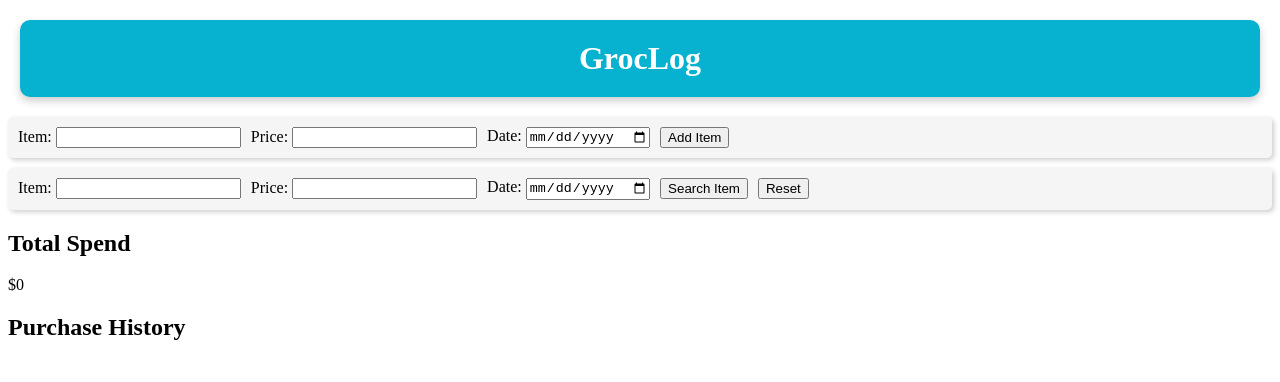
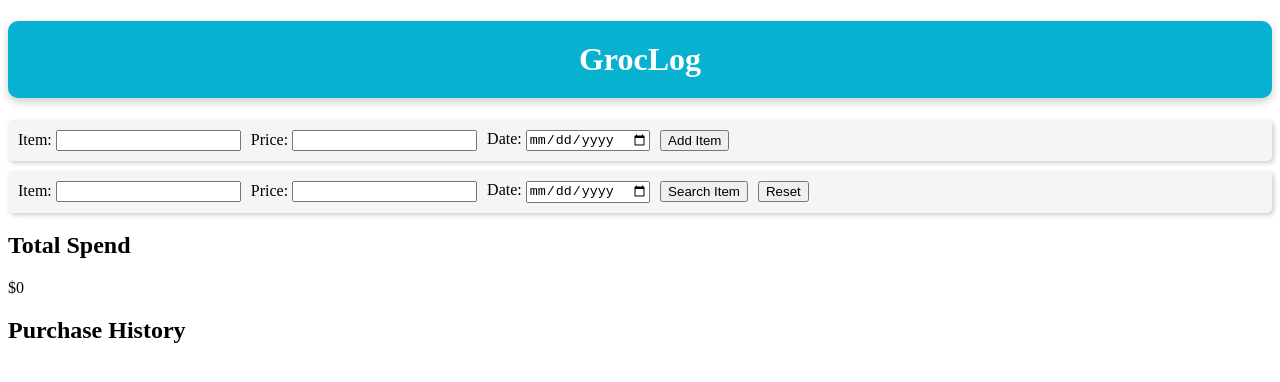
Before and after one commit to isaacr04/GrocLog, a plain HTML site: page server_files/html/itemlog/itemlog.html in a window 1280 px wide. Drawn offline with Linux system fonts and the light colour scheme; no server answers.

Commit message:
Adjusted itemlog.css h1 ribbon

```diff
--- a/server_files/html/itemlog/itemlog.css
+++ b/server_files/html/itemlog/itemlog.css
@@ -3,12 +3,13 @@ h1 {
     background: #06b2d0;
     color: white;
     text-align: center;
-    padding: 20px;
+    padding-top: 20px;
+    padding-bottom: 20px;
     font-size: 2em;
     font-weight: bold;
     border-radius: 10px;
-    width: 95%;
-    margin: 20px auto;
+    width: 100%;
+    /*margin: 20px auto;*/
     box-shadow: 0 4px 8px rgba(0, 0, 0, 0.2);
 }
 
```
